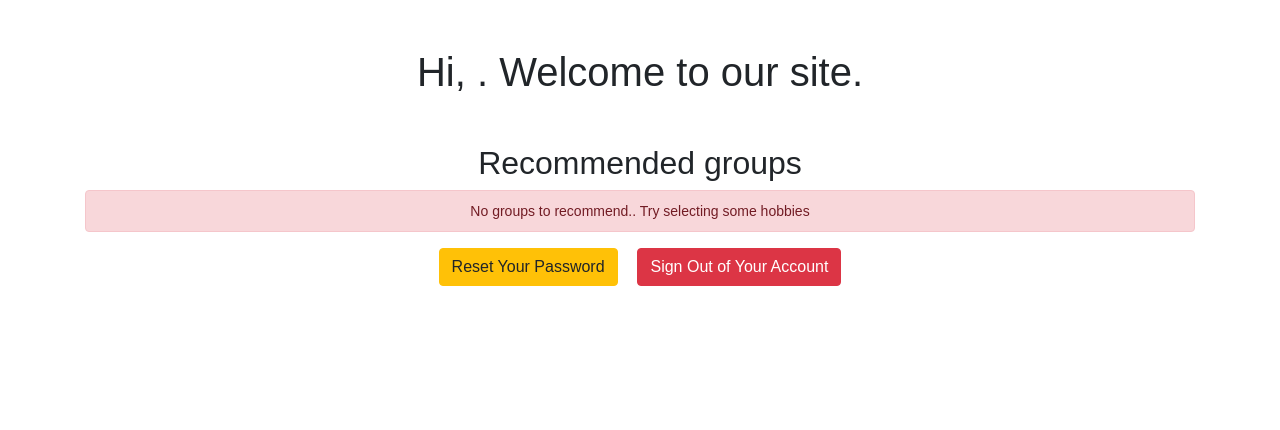
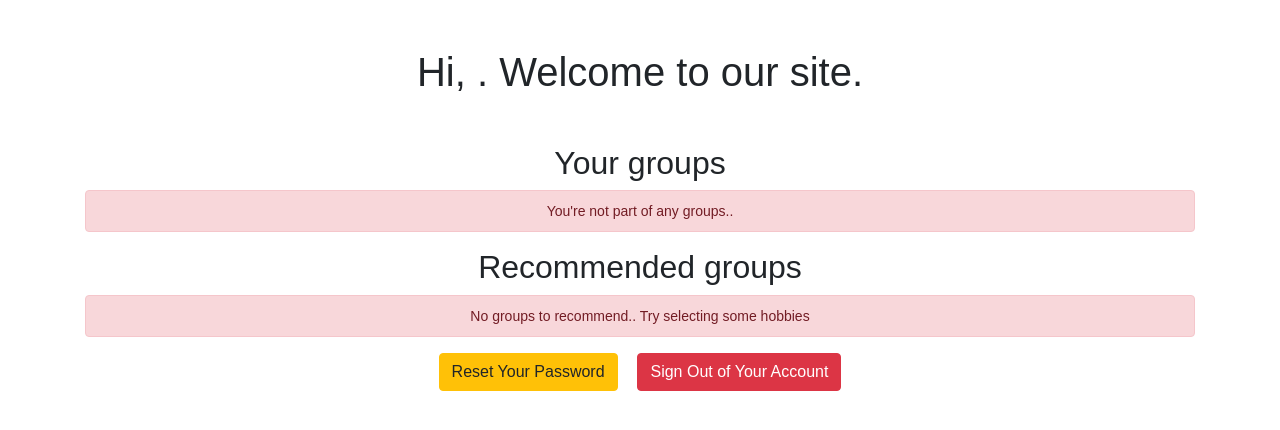
Before and after one commit to MMikey/FriendFindr, a PHP site: page /welcome.php in a window 1280 px wide. Shown: the top 430 px of the page. Run offline with PHP 8.4, Linux system fonts and the light colour scheme; a user stored in the database is signed in; data comes from the database, SQL or seed files in the repository; tables that the repository leaves empty hold one stand-in row (values such as "Sample post").

Commit message:
update welcome page
now shows recommended groups and joined groups

```diff
--- a/welcome.php
+++ b/welcome.php
@@ -24,6 +24,8 @@ if ($result->num_rows > 0) {
     while ($row = $result->fetch_assoc()) {
         $joined_groups[] = $row["groupid"];
     }
+} else {
+    $joinedgroups_err = "You're not part of any groups.. ";
 }
 
 //get hobby ids from current users hobbies
@@ -54,13 +56,32 @@ if ($result->num_rows > 0) {
 <body>
 <h1 class="my-5">Hi, <b><?php echo htmlspecialchars($_SESSION["username"]); ?></b>. Welcome to our site.</h1>
 <div class="container">
-    <h2> Recommended groups</h2>
+    <h2>Your groups</h2>
+    <?php
+    if (!empty($joinedgroups_err)) {
+        echo '<div class="alert alert-danger">' . $joinedgroups_err . '</div>';
+    }
+
+    foreach ($joined_groups as $group)
+    {
+        $sql = "SELECT groupid, name, description FROM groups WHERE groupid = " . $group . ";";
+
+        echo ($result = $mysqli->query($sql)) ? "" : "error!";
+
+        while ($row = $result->fetch_assoc()) {
+            echo "<div id=\"recommended-groups-box\" class=\"jumbotron\">";
+            echo "<h3>" . $row["name"] . "</h3>\n";
+            echo "<p>" . $row["description"] . "</p>\n";
+            echo "</div>";
+        }
+    }
+    ?>
+    <h2>Recommended groups</h2>
     <?php
     if (!empty($group_err)) {
         echo '<div class="alert alert-danger">' . $group_err . '</div>';
     }
-    ?>
-    <?php
+
     foreach ($recommended_groups as $group) //loop through array of relevant groups for the user to display them on the main window
     {
         $sql = "SELECT groupid, name, description FROM groups WHERE groupid = " . $group . ";";
@@ -80,8 +101,7 @@ if ($result->num_rows > 0) {
 <p>
     <a href="reset-password.php" class="btn btn-warning">Reset Your Password</a>
     <a href="logout.php" class="btn btn-danger ml-3">Sign Out of Your Account</a>
-    <a href="
-    </p>
+</p>
 
 </body>
 </html>
```
